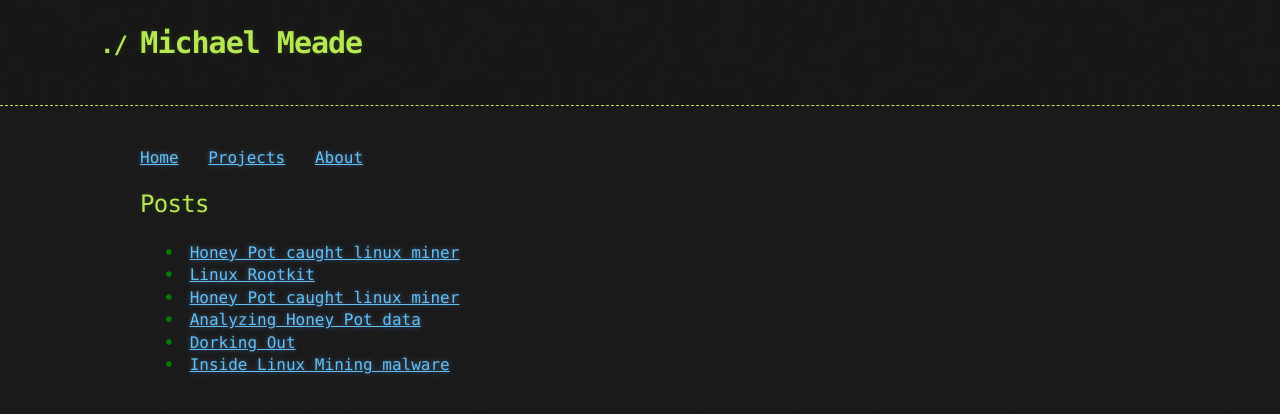
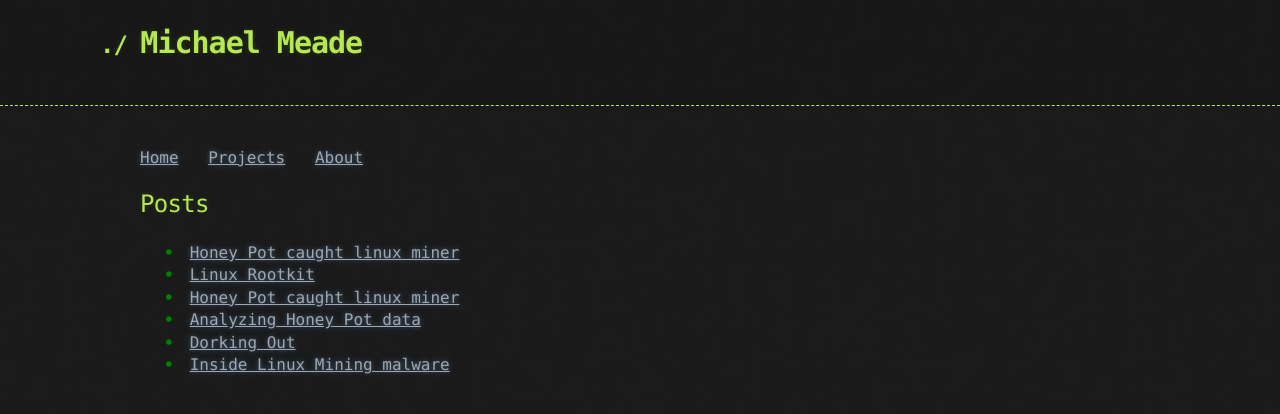
Before and after one commit to Michael-Meade/MinerFind, a Jekyll site: the page built from index.md, in a window 1280 px wide. Shown: the top 414 px of the page. Built offline with Jekyll 4.4.1, drawn with Linux system fonts in a browser that asks for light colours; our own code applies the rules of GitHub Pages for plain Markdown files; the repository's description, which GitHub fills in, is left out.

Commit message:
Update jekyll-theme-hacker.scss

```diff
--- a/_sass/jekyll-theme-hacker.scss
+++ b/_sass/jekyll-theme-hacker.scss
@@ -129,7 +129,7 @@ h1, h2, h3, h4, h5, h6 {
 #main_content h6 {
   font-size: 12px;
   text-transform: uppercase;
-  color: #999;
+  color: #a4a6a9;
   margin: 0 0 5px 0;
 }
 
@@ -238,7 +238,7 @@ hr {
 */
 
 a {
-  color: #63c0f5;
+  color: #a4a6a9;
   text-shadow: 0 0 5px rgba(104, 182, 255, 0.5);
 }
 
```
